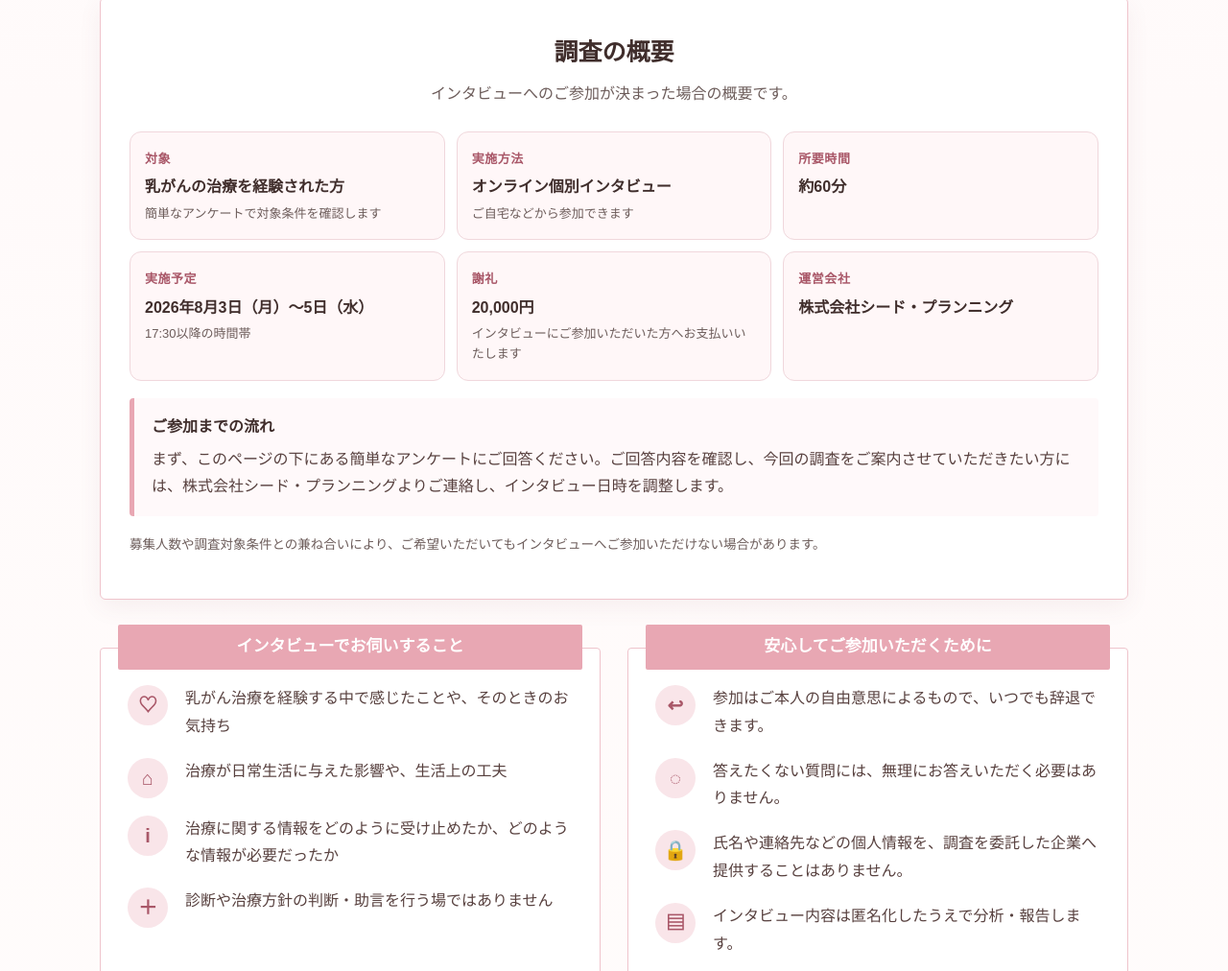
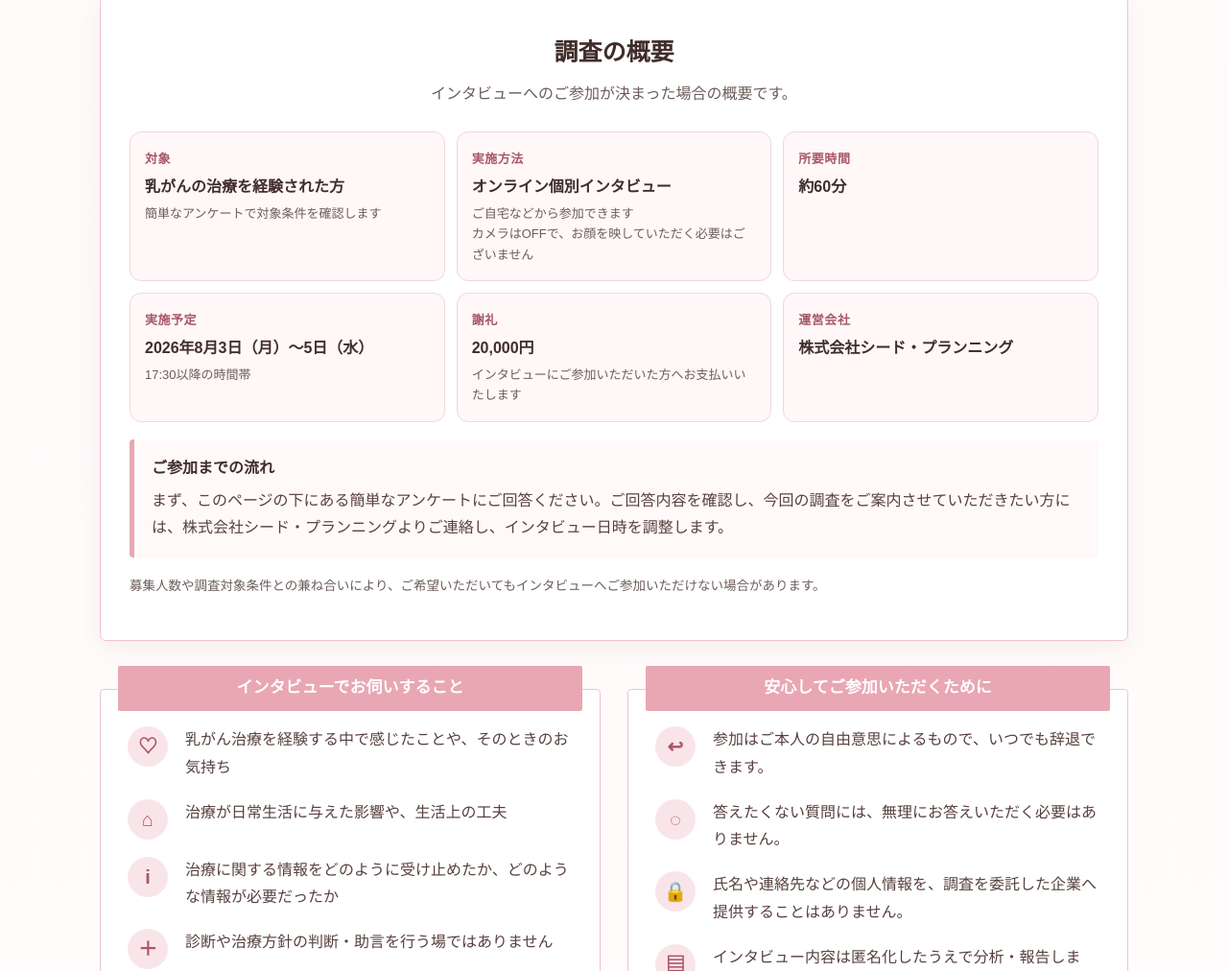
Before and after one commit to Seed-Planning/patients, a plain HTML site: page index.html in a window 1280 px wide. Shown: the part 1072-2084 px from the top of the page at 96% size. Drawn offline with Linux system fonts and the light colour scheme.

Commit message:
Add files via upload

```diff
--- a/index.html
+++ b/index.html
@@ -218,7 +218,7 @@ button{touch-action:manipulation}
       <p class="overview-lead">インタビューへのご参加が決まった場合の概要です。</p>
       <div class="overview-grid">
         <div class="overview-item"><span class="overview-label">対象</span><span class="overview-value">乳がんの治療を経験された方<small>簡単なアンケートで対象条件を確認します</small></span></div>
-        <div class="overview-item"><span class="overview-label">実施方法</span><span class="overview-value">オンライン個別インタビュー<small>ご自宅などから参加できます</small></span></div>
+        <div class="overview-item"><span class="overview-label">実施方法</span><span class="overview-value">オンライン個別インタビュー<small>ご自宅などから参加できます<br>カメラはOFFで、お顔を映していただく必要はございません</small></span></div>
         <div class="overview-item"><span class="overview-label">所要時間</span><span class="overview-value">約60分</span></div>
         <div class="overview-item"><span class="overview-label">実施予定</span><span class="overview-value">2026年8月3日（月）～5日（水）<small>17:30以降の時間帯</small></span></div>
         <div class="overview-item"><span class="overview-label">謝礼</span><span class="overview-value">20,000円<small>インタビューにご参加いただいた方へお支払いいたします</small></span></div>
```
